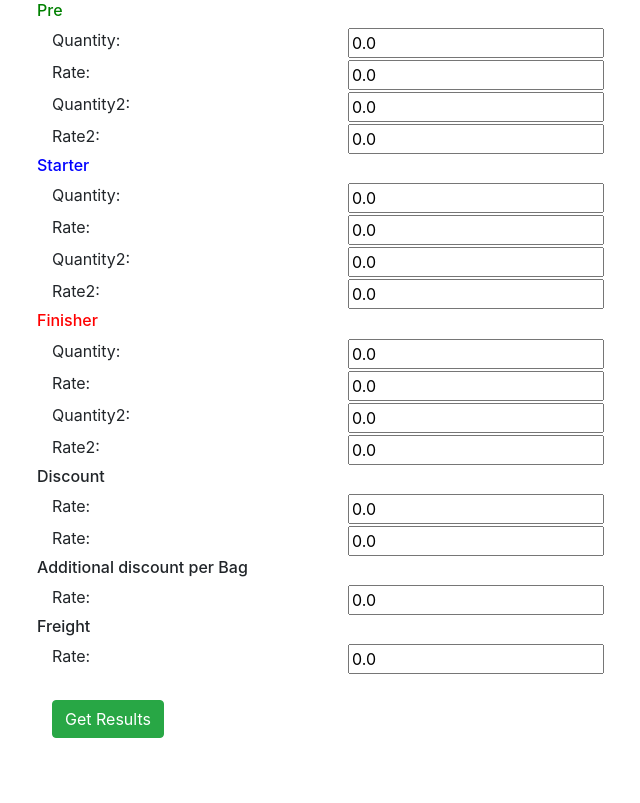
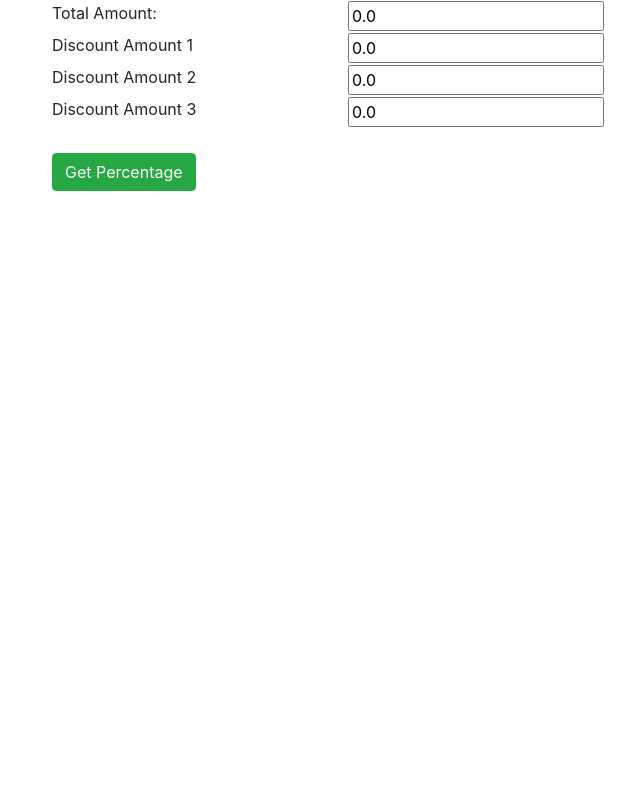
Before and after one commit to shahanahmad19/shahanahmad19.github.io, a plain HTML site: page percentagecalc/index.html in a window 1280 px wide. Shown: the part 118-921 px from the top of the page, without its empty margins (11-651 px from the left). After the commit the page ends 800 px from the top, so only its background shows below. Drawn offline with nearby package versions, Linux system fonts and the light colour scheme.

Commit message:
Update index.html

```diff
--- a/percentagecalc/index.html
+++ b/percentagecalc/index.html
@@ -1,4 +1,3 @@
-
 <!DOCTYPE html>
 <html>
 <link rel="stylesheet" href="https://cdn.jsdelivr.net/npm/bootstrap@4.5.3/dist/css/bootstrap.min.css" integrity="sha384-TX8t27EcRE3e/ihU7zmQxVncDAy5uIKz4rEkgIXeMed4M0jlfIDPvg6uqKI2xXr2" crossorigin="anonymous">
@@ -9,183 +8,48 @@
 <div>
 <form id="frm1" action="/action_page.php">
 <div class="row" >
-	<h1>Amount Calculation</h1>
+	<h1>Percentage Calculator</h1>
 	</div>
 <div >
  <div class="row"style="color: green;" >
-	<h6>Pre</h6>
+
 	</div>
 	<div class="row" >
 	<div class="col-6 col-sm-3">
-	<label for="fname">Quantity: </label>
+	<label for="fname">Total Amount: </label>
 	</div>
 	<div class="col-6 col-sm-3">
-	<input type="tel" pattern="[0-9]{3}-[0-9]{2}-[0-9]{3}" id="pre_qauntity" value="0.0">
+	<input type="tel" pattern="[0-9]{3}-[0-9]{2}-[0-9]{3}" id="total" value="0.0">
 	</div>
 	</div>
 	<div class="row" >
 	<div class="col-6 col-sm-3">
 	<label for="fname">
-	Rate:
+	Discount Amount 1
 	</label>
 	</div>
 	<div class="col-6 col-sm-3">
-	<input type="tel" id="pre_rate" value="0.0">
-	</div>
-	</div>
-	<div class="row" >
-	<div class="col-6 col-sm-3">
-	<label for="fname">Quantity2: </label>
-	</div>
-	<div class="col-6 col-sm-3">
-	<input type="tel" id="pre_qauntity2" value="0.0">
+	<input type="tel" id="discAmount" value="0.0">
 	</div>
 	</div>
 	<div class="row" >
 	<div class="col-6 col-sm-3">
 	<label for="fname">
-	Rate2:
+	Discount Amount 2
 	</label>
 	</div>
 	<div class="col-6 col-sm-3">
-	<input type="tel" id="pre_rate2" value="0.0">
-	</div>
-	</div>
-	</div>
-	<div >
-	<div class="row" style="color: blue;">
-	<h6>Starter</h6>
-	</div>
-	<div class="row" >
-	<div class="col-6 col-sm-3">
-	<label for="fname">Quantity: </label>
-	</div>
-	<div class="col-6 col-sm-3">
-	<input type="tel" id="starter_qauntity" value="0.0">
-</div>
-	</div>
-	<div class="row" >
-	<div class="col-6 col-sm-3">
-	<label for="fname">
-	Rate:
-	</label>
-	</div>
-	<div class="col-6 col-sm-3">
-	<input type="tel" id="starter_rate" value="0.0">
-	</div>
-	</div>
-	<div class="row" >
-	<div class="col-6 col-sm-3">
-	<label for="fname">Quantity2: </label>
-	</div>
-	<div class="col-6 col-sm-3">
-	<input type="tel" id="starter_qauntity2" value="0.0">
+	<input type="tel" id="discAmount2" value="0.0">
 	</div>
 	</div>
 	<div class="row" >
 	<div class="col-6 col-sm-3">
 	<label for="fname">
-	Rate2:
+	Discount Amount 3
 	</label>
 	</div>
 	<div class="col-6 col-sm-3">
-	<input type="tel" id="starter_rate2" value="0.0">
-	</div>
-	</div>
-	</div>
-	<div >
-	<div class="row"style="color: red;">
-
-	<h6>Finisher</h6>
-	</div>
-
-	<div class="row" >
-	<div class="col-6 col-sm-3">
-	<label for="fname">Quantity: </label>
-	</div>
-	<div class="col-6 col-sm-3">
-	<input type="tel" id="finisher_qauntity" value="0.0">
-	</div>
-	</div>
-	<div class="row" >
-	<div class="col-6 col-sm-3">
-	<label for="fname">
-	Rate:
-	</label>
-	</div>
-	<div class="col-6 col-sm-3">
-	<input type="tel" id="finisher_rate" value="0.0">
-	</div>
-	</div>
-	<div class="row" >
-	<div class="col-6 col-sm-3">
-	<label for="fname">Quantity2: </label>
-	</div>
-	<div class="col-6 col-sm-3">
-	<input type="tel" id="finisher_qauntity2" value="0.0">
-	</div>
-	</div>
-	<div class="row" >
-	<div class="col-6 col-sm-3">
-	<label for="fname">
-	Rate2:
-	</label>
-	</div>
-	<div class="col-6 col-sm-3">
-	<input type="tel" id="finisher_rate2" value="0.0">
-	</div>
-	</div>
-	</div>
-	<div class="row">
-	<h6>Discount</h6> <br>
-	</div>
-	<div class="row" >
-	<div class="col-6 col-sm-3">
-	<label for="fname">
-	Rate:
-	</label>
-	</div>
-	<div class="col-6 col-sm-3">
-	<input type="tel" id="discount1" value="0.0">
-	</div>
-	</div>
-	<div class="row" >
-	<div class="col-6 col-sm-3">
-	<label for="fname">
-	Rate:
-	</label>
-	</div>
-	<div class="col-6 col-sm-3">
-	<input type="tel" id="discount2" value="0.0">
-	</div>
-	</div>
-
-
-	<div class="row">
-	<h6>Additional discount per Bag</h6><br>
-	</div>
-	<div class="row" >
-	<div class="col-6 col-sm-3">
-	<label for="fname">
-	Rate:
-	</label>
-	</div>
-	<div class="col-6 col-sm-3">
-	<input type="tel" id="additional_discount" value="0.0">
-	</div>
-	</div>
-
-	<div class="row">
-	<h6>Freight</h6><br>
-	</div>
-	<div class="row" >
-	<div class="col-6 col-sm-3">
-	<label for="fname">
-	Rate:
-	</label>
-	</div>
-	<div class="col-6 col-sm-3">
-	<input type="tel" id="bhada" value="0.0">
+	<input type="tel" id="discAmount3" value="0.0">
 	</div>
 	</div>
 
@@ -196,11 +60,13 @@
 <br>
 <div class="row" >
 <div class="col-6 col-sm-3">
-<button type="button" class="btn btn-success" onclick="myFunction()">Get Results</button>
+<button type="button" class="btn btn-success" onclick="myFunction()">Get Percentage</button>
 </div>
 
 <div class="col-6 col-sm-3">
-<p id="final_price"></p><br>
+<p id="percentage1"></p><br>
+<p id="percentage2"></p><br>
+<p id="percentage3"></p><br>
 </div>
 </div>
 
@@ -216,39 +82,20 @@
 <script>
 function myFunction() {
 
-var pre_qauntity = parseInt(document.getElementById("pre_qauntity").value);
-var pre_rate =  parseInt(document.getElementById("pre_rate").value);
-var pre_qauntity2 = parseInt(document.getElementById("pre_qauntity2").value);
-var pre_rate2 =  parseInt(document.getElementById("pre_rate2").value);
-var starter_qauntity = parseInt(document.getElementById("starter_qauntity").value);
-var starter_rate = parseInt(document.getElementById("starter_rate").value);
-var starter_qauntity2 = parseInt(document.getElementById("starter_qauntity2").value);
-var starter_rate2 = parseInt(document.getElementById("starter_rate2").value);
-var finisher_qauntity = parseInt(document.getElementById("finisher_qauntity").value);
-var finisher_rate = parseInt(document.getElementById("finisher_rate").value);
-var finisher_qauntity2 = parseInt(document.getElementById("finisher_qauntity2").value);
-var finisher_rate2 = parseInt(document.getElementById("finisher_rate2").value);
-var discount1 =parseInt(document.getElementById("discount1").value);
-var discount2 =parseInt(document.getElementById("discount2").value);
-var additional_discount = parseInt(document.getElementById("additional_discount").value);
-var bhada = parseInt(document.getElementById("bhada").value);
-
-var total_qauntity = pre_qauntity+starter_qauntity+finisher_qauntity+pre_qauntity2+starter_qauntity2+finisher_qauntity2;
-
-var price_pre= pre_qauntity*pre_rate;
-var price_pre2= pre_qauntity2*pre_rate2;
-var price_starter= starter_qauntity*starter_rate;
-var price_starter2= starter_qauntity2*starter_rate2;
-var price_finisher= finisher_qauntity*finisher_rate;
-var price_finisher2= finisher_qauntity2*finisher_rate2;
-var total_price = price_pre+price_starter+price_finisher+price_pre2+price_starter2+price_finisher2;
-var discounted_price = total_price -(discount1/100*total_price);
-var discounted_price2 = discounted_price -(discount2/100*discounted_price);
-var discounted_price3 = discounted_price2 - (additional_discount*total_qauntity);
-var final_price = discounted_price3 - bhada;
+var total = parseInt(document.getElementById("total").value);
+var discAmount =  parseInt(document.getElementById("discAmount").value);
+var discAmount2 =  parseInt(document.getElementById("discAmount2").value);
+var discAmount3 =  parseInt(document.getElementById("discAmount3").value);
+var percentage1 = (discAmount*100)/total
+var percentage2 = (discAmount2*100)/(total-discAmount)
+var percentage3 = (discAmount3*100)/(total-discAmount-discAmount2)
 
 
-document.getElementById("final_price").innerHTML = "<h5>Net Amount :  &#8377; "+final_price+"</h5>";
+document.getElementById("percentage1").innerHTML = "<h5>Discount 1 :  "+percentage1+"%</h5>";
+if(percentage2!==0.0){
+document.getElementById("percentage2").innerHTML = "<h5>Discount 2 :  "+percentage2+"%</h5>";}
+if(percentage3!==0.0){
+document.getElementById("percentage3").innerHTML = "<h5>Discount 3 :  "+percentage3+"%</h5>";}
 }
 </script>
 
```
